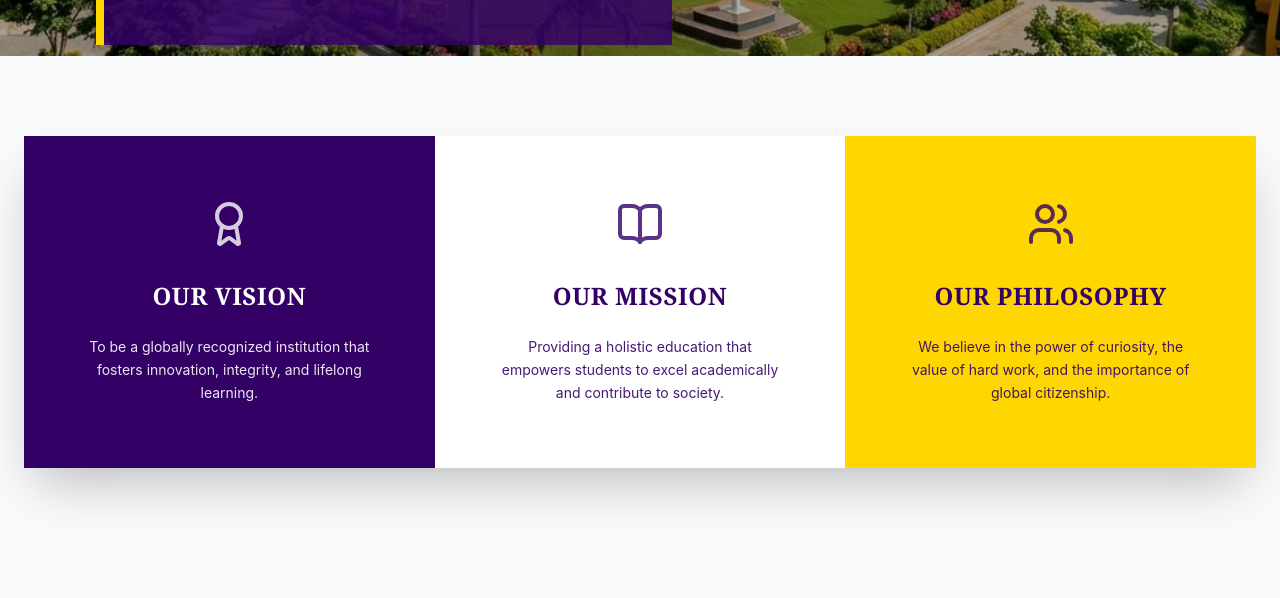
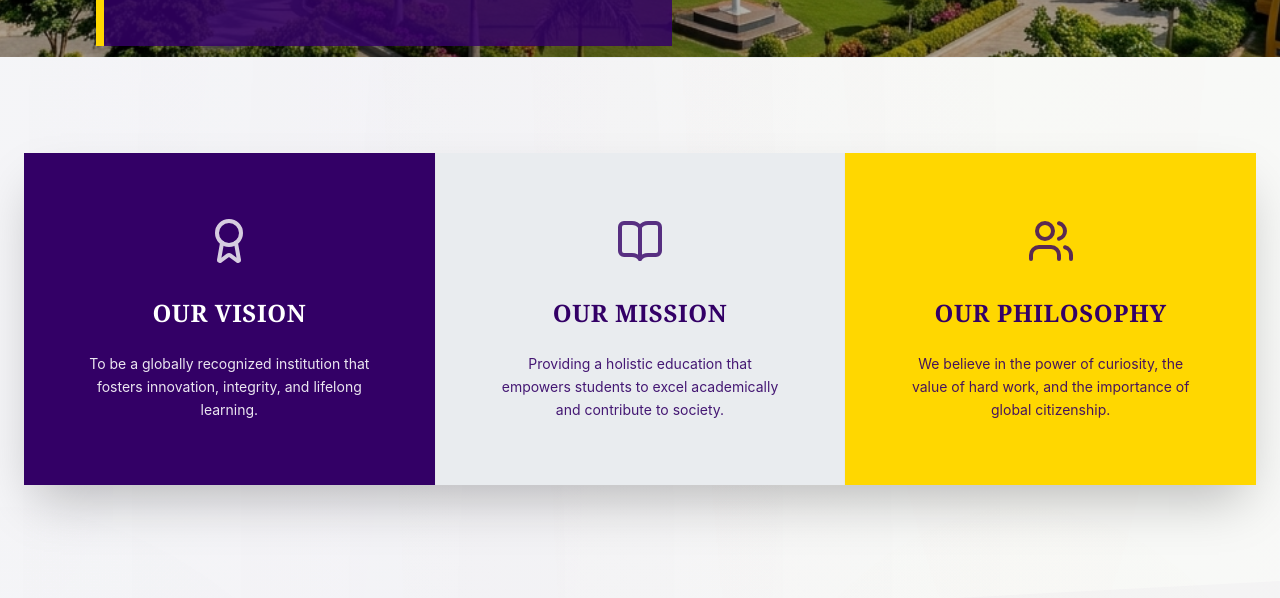
Before and after one commit to thomas2570/TRIC-School-Management, a React (Vite) app: page / in a window 1280 px wide. Shown: the part 720-1318 px from the top of the page. Built offline with nearby package versions, Linux system fonts and the light colour scheme; no server answers.

Commit message:
Refined website aesthetics and fixed white background issues

```diff
--- a/src/index.css
+++ b/src/index.css
@@ -3,7 +3,8 @@
 @theme {
   --color-primary: #330066;
   --color-secondary: #FFD700;
-  --color-school-bg: #F7F7F7;
+  --color-school-bg: #F8F9FA;
+  --color-school-accent: #E9ECEF;
   --font-inter: "Inter", system-ui, sans-serif;
 }
 
@@ -22,6 +23,22 @@ body {
   padding: 0;
   min-height: 100vh;
   background-color: var(--color-school-bg);
+  background-image:
+    radial-gradient(at 0% 0%, rgba(51, 0, 102, 0.03) 0px, transparent 50%),
+    radial-gradient(at 100% 0%, rgba(255, 215, 0, 0.03) 0px, transparent 50%);
+  background-attachment: fixed;
+}
+
+.mesh-bg {
+  background-color: var(--color-school-bg);
+  background-image:
+    radial-gradient(at 40% 20%, rgba(51, 0, 102, 0.02) 0px, transparent 50%),
+    radial-gradient(at 80% 0%, rgba(255, 215, 0, 0.02) 0px, transparent 50%),
+    radial-gradient(at 0% 50%, rgba(51, 0, 102, 0.02) 0px, transparent 50%),
+    radial-gradient(at 80% 50%, rgba(255, 215, 0, 0.02) 0px, transparent 50%),
+    radial-gradient(at 0% 100%, rgba(51, 0, 102, 0.02) 0px, transparent 50%),
+    radial-gradient(at 80% 100%, rgba(255, 215, 0, 0.02) 0px, transparent 50%),
+    radial-gradient(at 0% 0%, rgba(51, 0, 102, 0.02) 0px, transparent 50%);
 }
 
 .glass-card {
--- a/src/pages/LandingPage.jsx
+++ b/src/pages/LandingPage.jsx
@@ -36,7 +36,7 @@ const LandingPage = () => {
   }, []);
 
   return (
-    <div id="home" className="min-h-screen bg-white font-serif">
+    <div id="home" className="min-h-screen mesh-bg font-serif">
       <AdmissionForm isOpen={isAdmissionOpen} onClose={() => setIsAdmissionOpen(false)} />
 
       {/* Side Banner */}
@@ -51,7 +51,7 @@ const LandingPage = () => {
       </div>
 
       {/* Navigation */}
-      <nav className="sticky top-0 w-full z-50 bg-white shadow-md px-6 py-4">
+      <nav className="sticky top-0 w-full z-50 bg-white/80 backdrop-blur-md shadow-sm border-b border-gray-100 px-6 py-4">
         <div className="max-w-7xl mx-auto flex items-center justify-between">
           <Link
             to="/"
@@ -60,9 +60,7 @@ const LandingPage = () => {
           >
             <div className="w-16 h-16 bg-primary rounded-full flex-shrink-0 aspect-square flex items-center justify-center text-secondary font-bold text-2xl border-4 border-gray-100 shadow-sm">TR</div>
             <div>
-              <h1 className="text-xl font-extrabold text-primary leading-tight uppercase tracking-tighter">
-                Thomas Ramesh <br /> inter college
-              </h1>
+              <h1 className="text-xl font-extrabold text-primary leading-tight uppercase tracking-tighter">Thomas Ramesh inter college</h1>
             </div>
           </Link>
 
@@ -122,11 +120,12 @@ const LandingPage = () => {
       </section>
 
       {/* Vision & Mission */}
-      <section className="py-20 bg-gray-50 px-6">
+      <section className="py-24 px-6 relative overflow-hidden">
+        <div className="absolute top-0 left-0 w-full h-px bg-gradient-to-r from-transparent via-gray-200 to-transparent"></div>
         <div className="max-w-7xl mx-auto grid grid-cols-1 md:grid-cols-3 gap-0 shadow-2xl rounded-none overflow-hidden">
           {[
             { title: "Our Vision", desc: "To be a globally recognized institution that fosters innovation, integrity, and lifelong learning.", icon: Award, color: "bg-primary text-white" },
-            { title: "Our Mission", desc: "Providing a holistic education that empowers students to excel academically and contribute to society.", icon: BookOpen, color: "bg-white text-primary" },
+            { title: "Our Mission", desc: "Providing a holistic education that empowers students to excel academically and contribute to society.", icon: BookOpen, color: "bg-school-accent text-primary border-y md:border-y-0 md:border-x border-gray-200" },
             { title: "Our Philosophy", desc: "We believe in the power of curiosity, the value of hard work, and the importance of global citizenship.", icon: Users, color: "bg-secondary text-primary" }
           ].map((item, i) => (
             <div key={i} className={`p-10 sm:p-16 flex flex-col items-center text-center ${item.color}`}>
@@ -139,7 +138,8 @@ const LandingPage = () => {
       </section>
 
       {/* Live Notice Board - Upgraded Grid Design */}
-      <section className="py-24 bg-gray-50 px-6">
+      <section className="py-24 px-6 relative">
+        <div className="absolute inset-0 bg-primary/[0.02] -skew-y-3 origin-right"></div>
         <div className="max-w-7xl mx-auto">
           <div className="text-center mb-16">
             <span className="text-primary font-bold uppercase tracking-[0.3em] text-xs mb-4 block">Official Announcements</span>
@@ -243,7 +243,7 @@ const LandingPage = () => {
       </section>
 
       {/* Academics Section */}
-      <section id="academics" className="py-24 px-6 bg-white">
+      <section id="academics" className="py-24 px-6">
         <div className="max-w-7xl mx-auto">
           <div className="text-center mb-16">
             <span className="text-primary font-bold uppercase tracking-[0.3em] text-xs mb-4 block">Academic Excellence</span>
@@ -252,7 +252,7 @@ const LandingPage = () => {
           </div>
 
           <div className="grid md:grid-cols-2 gap-12">
-            <div className="bg-gray-50 p-12 rounded-[3rem] border border-gray-100 shadow-sm">
+            <div className="bg-white p-12 rounded-[3rem] border border-gray-100 shadow-xl">
               <div className="w-16 h-16 bg-primary text-white rounded-2xl flex items-center justify-center mb-8">
                 <BookOpen className="w-8 h-8" />
               </div>
@@ -311,7 +311,7 @@ const LandingPage = () => {
       </section>
 
       {/* School Life Gallery */}
-      <section id="school-life" className="py-24 px-6 bg-white">
+      <section id="school-life" className="py-24 px-6">
         <div className="max-w-7xl mx-auto">
           <div className="text-center mb-16">
             <h2 className="section-title">Life at T.R. I C</h2>
@@ -338,7 +338,8 @@ const LandingPage = () => {
       </section>
 
       {/* Expert Faculty Section */}
-      <section id="faculty" className="py-24 px-6 bg-gray-50">
+      <section id="faculty" className="py-24 px-6 relative">
+        <div className="absolute inset-0 bg-primary/[0.01] skew-y-3 origin-left"></div>
         <div className="max-w-7xl mx-auto">
           <div className="text-center mb-16">
             <span className="text-primary font-bold uppercase tracking-[0.3em] text-xs mb-4 block">Meet Our Educators</span>
@@ -383,7 +384,7 @@ const LandingPage = () => {
       </section>
 
       {/* About Section */}
-      <section id="about" className="py-24 px-6 bg-gray-50">
+      <section id="about" className="py-24 px-6">
         <div className="max-w-7xl mx-auto">
           <div className="grid lg:grid-cols-2 gap-20 items-center">
             <div className="relative">
```
